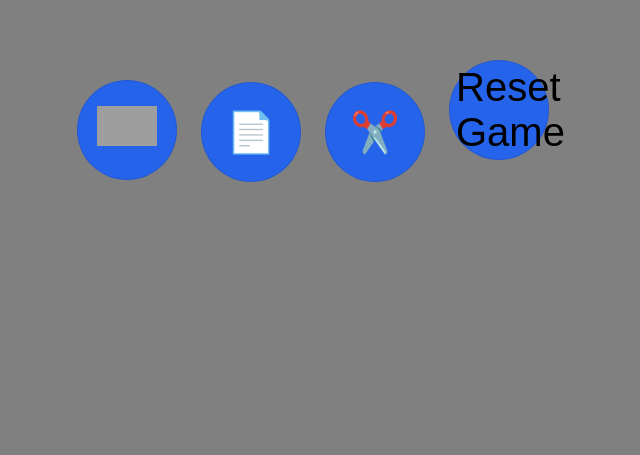
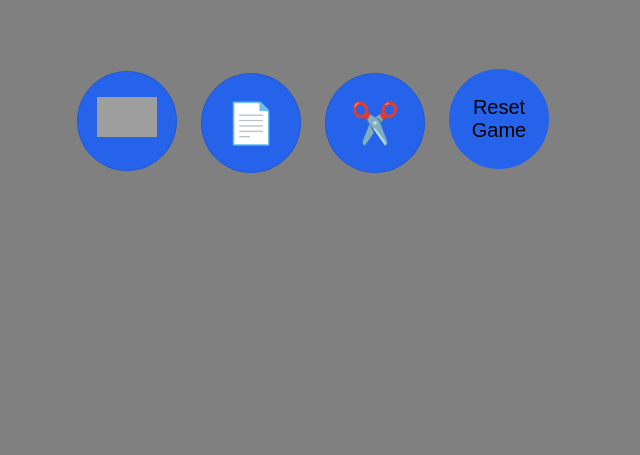
Before and after one commit to Abbasfd05/javascript-browser-game-rock-paper-scissors, a plain HTML site: page index.html in a window 1280 px wide. Shown: the part 345-800 px from the top of the page, without its empty margins (327-967 px from the left). Drawn offline with Linux system fonts and the light colour scheme; grey boxes are pictures that could not be loaded.

Commit message:
last edit probably

```diff
--- a/css/style.css
+++ b/css/style.css
@@ -37,6 +37,10 @@ button:hover {
     height:40px;
 }
 #resetButton {
-
-
+  color: black;
+   width: 100px;
+  height: 100px;
+  font-size: 20px;
+  border: 10px;
+  background-color: #2563EB;
 }
```
